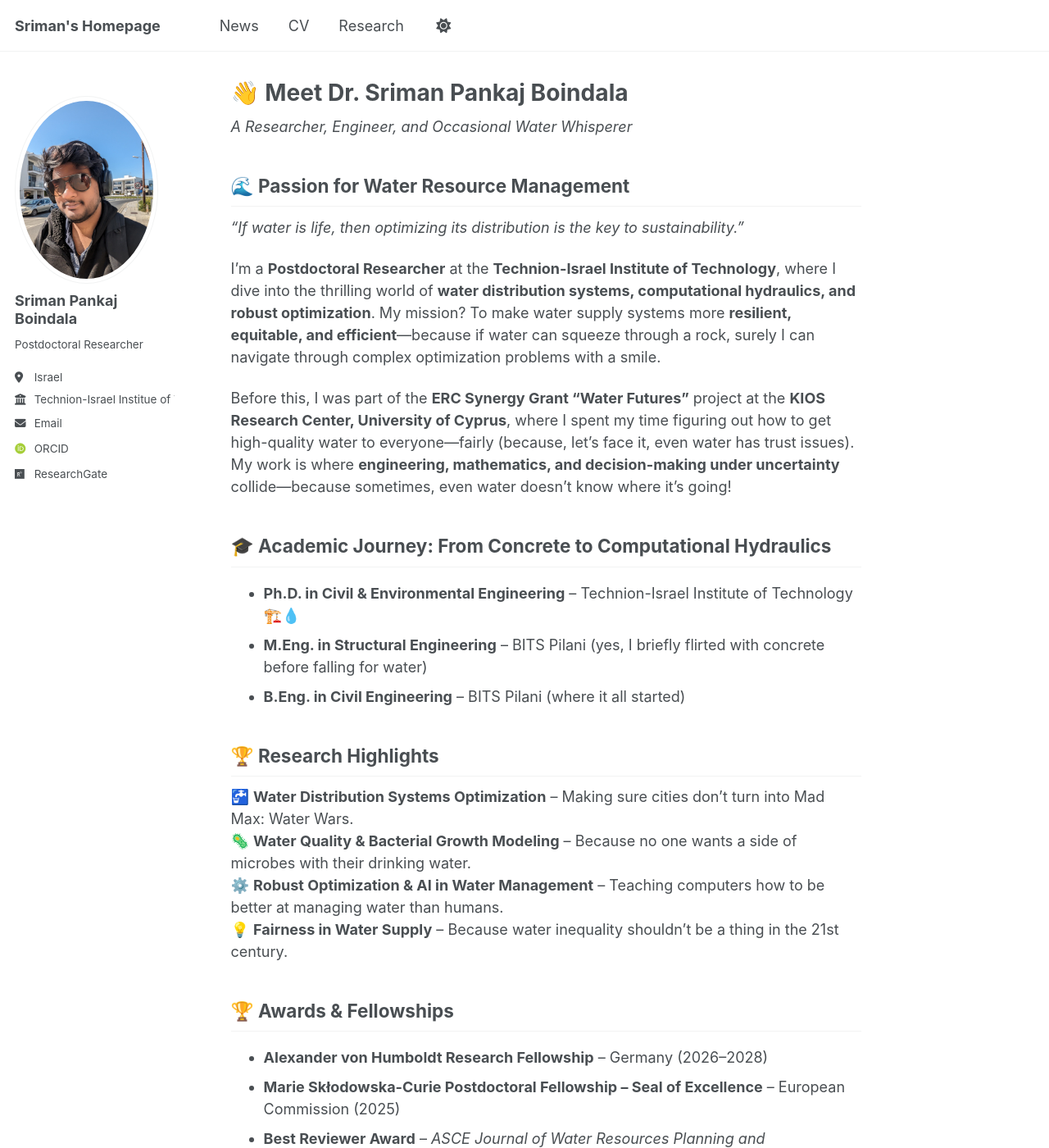
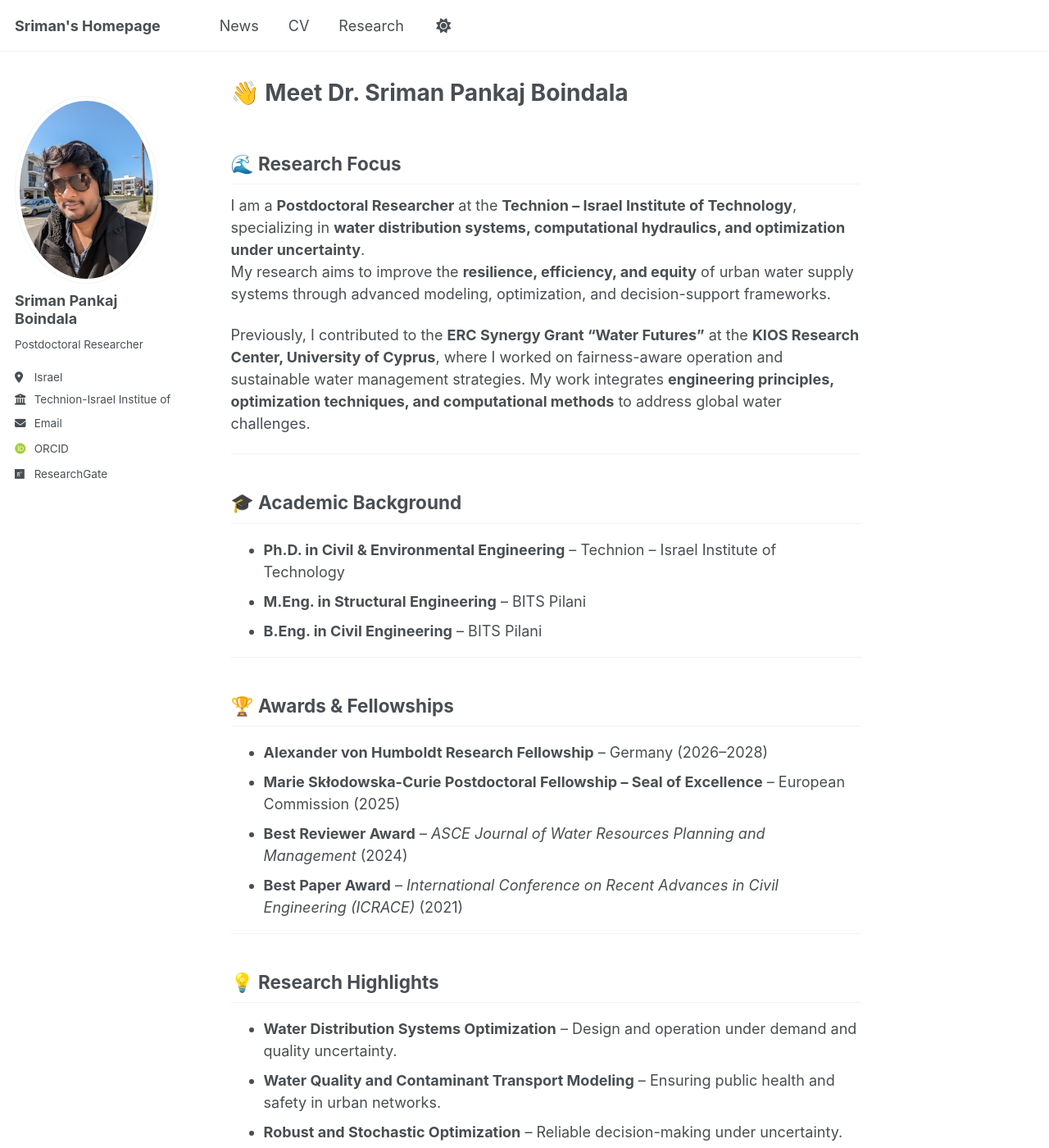
Before and after one commit to srimanpankaj/s, a Jekyll site: the page built from _pages/about.md, in a window 1280 px wide and 1400 px high. Shown: the whole window at 82% size. Built offline with Jekyll 4.4.1, drawn with Linux system fonts in a browser that asks for light colours; some web fonts are replaced; a script that is not in the unit is left out; some of the changed text lies outside the part shown.

Commit message:
Update about.md

```diff
--- a/_pages/about.md
+++ b/_pages/about.md
@@ -6,26 +6,20 @@
   - /about/
   - /about.html
 ---
-*A Researcher, Engineer, and Occasional Water Whisperer*
+## 🌊 Research Focus
+I am a **Postdoctoral Researcher** at the **Technion – Israel Institute of Technology**, specializing in **water distribution systems, computational hydraulics, and optimization under uncertainty**.
+My research aims to improve the **resilience, efficiency, and equity** of urban water supply systems through advanced modeling, optimization, and decision-support frameworks.
 
-## 🌊 Passion for Water Resource Management
-*"If water is life, then optimizing its distribution is the key to sustainability."*
+Previously, I contributed to the **ERC Synergy Grant "Water Futures"** at the **KIOS Research Center, University of Cyprus**, where I worked on fairness-aware operation and sustainable water management strategies. My work integrates **engineering principles, optimization techniques, and computational methods** to address global water challenges.
 
+---
 
-I’m a **Postdoctoral Researcher** at the **Technion-Israel Institute of Technology**, where I dive into the thrilling world of **water distribution systems, computational hydraulics, and robust optimization**. My mission? To make water supply systems more **resilient, equitable, and efficient**—because if water can squeeze through a rock, surely I can navigate through complex optimization problems with a smile.
+## 🎓 Academic Background
+- **Ph.D. in Civil & Environmental Engineering** – Technion – Israel Institute of Technology
+- **M.Eng. in Structural Engineering** – BITS Pilani
+- **B.Eng. in Civil Engineering** – BITS Pilani
 
-
-Before this, I was part of the **ERC Synergy Grant "Water Futures"** project at the **KIOS Research Center, University of Cyprus**, where I spent my time figuring out how to get high-quality water to everyone—fairly (because, let's face it, even water has trust issues). My work is where **engineering, mathematics, and decision-making under uncertainty** collide—because sometimes, even water doesn’t know where it’s going!
-## 🎓 Academic Journey: From Concrete to Computational Hydraulics
-- **Ph.D. in Civil & Environmental Engineering** – Technion-Israel Institute of Technology 🏗️💧
-- **M.Eng. in Structural Engineering** – BITS Pilani (yes, I briefly flirted with concrete before falling for water)
-- **B.Eng. in Civil Engineering** – BITS Pilani (where it all started)
-
-## 🏆 Research Highlights
-🚰 **Water Distribution Systems Optimization** – Making sure cities don’t turn into Mad Max: Water Wars.
-🦠 **Water Quality & Bacterial Growth Modeling** – Because no one wants a side of microbes with their drinking water.
-⚙️ **Robust Optimization & AI in Water Management** – Teaching computers how to be better at managing water than humans.
-💡 **Fairness in Water Supply** – Because water inequality shouldn’t be a thing in the 21st century.
+---
 
 ## 🏆 Awards & Fellowships
 - **Alexander von Humboldt Research Fellowship** – Germany (2026–2028)
@@ -33,17 +27,31 @@
 - **Best Reviewer Award** – *ASCE Journal of Water Resources Planning and Management* (2024)
 - **Best Paper Award** – *International Conference on Recent Advances in Civil Engineering (ICRACE)* (2021)
 
-## 🔧 Technical Toolbox
-💻 **Programming:** Python, R, MATLAB
-📊 **Modeling & Simulation:** EPANET, AutoCAD, ArcGIS, LINGO, GUROBI
-🛠️ **Optimization Techniques:** Evolutionary Algorithms, Robust Optimization, Mixed Integer Programming
+---
 
-## ✍️ Publications & Editorial Work
-- 📖 **Associate Editor** – *Journal of Water Resource Planning & Management (ASCE)*
-- 📑 **Reviewer** – *Water Resources Management (Springer), ASCE Journals, IWA Publishing*
-- 📝 **15+ Peer-Reviewed Publications** – Covering topics from **optimal chlorination** to **machine-learning-driven concrete mix design** (yes, I did dabble in sustainable concrete before diving deep into water).
+## 💡 Research Highlights
+- **Water Distribution Systems Optimization** – Design and operation under demand and quality uncertainty.
+- **Water Quality and Contaminant Transport Modeling** – Ensuring public health and safety in urban networks.
+- **Robust and Stochastic Optimization** – Reliable decision-making under uncertainty.
+- **Equity in Water Supply** – Integrating fairness into system design and operation.
+
+---
+
+## 🔧 Technical Skills
+- **Programming:** Python, R, MATLAB
+- **Modeling & Simulation:** EPANET, ArcGIS, AutoCAD, GUROBI
+- **Optimization Methods:** Mixed Integer Programming, Robust Optimization, Stochastic Modeling, Evolutionary Algorithms
+
+---
+
+## 📑 Publications & Editorial Work
+- **Associate Editor** – *Journal of Water Resources Planning & Management (ASCE)*
+- **Reviewer** – *Water Resources Management (Springer), ASCE Journals, IWA Publishing*
+- **15+ Peer-Reviewed Publications** – Covering topics such as water distribution optimization, chlorine booster scheduling, and data-driven methods for water management
+
+---
 
 ## 🌍 Professional Memberships & Roles
-- **Affiliate Member** – *American Society of Civil Engineers (ASCE)*
+- **Member** – *American Society of Civil Engineers (ASCE)*
 - **Co-Chair** – *Task Committee on Benchmarking Optimal Operation of Water Distribution Systems, EWRI ASCE*
 - **Vice Chair** – *Task Committee on Generative AI in Publishing, EWRI ASCE*
```
